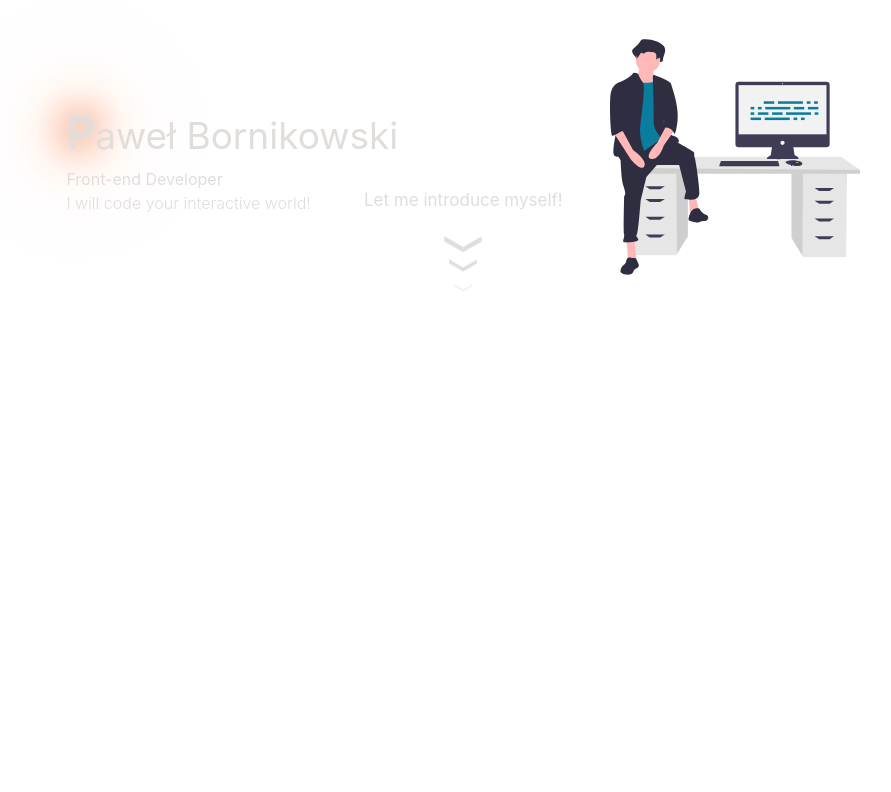
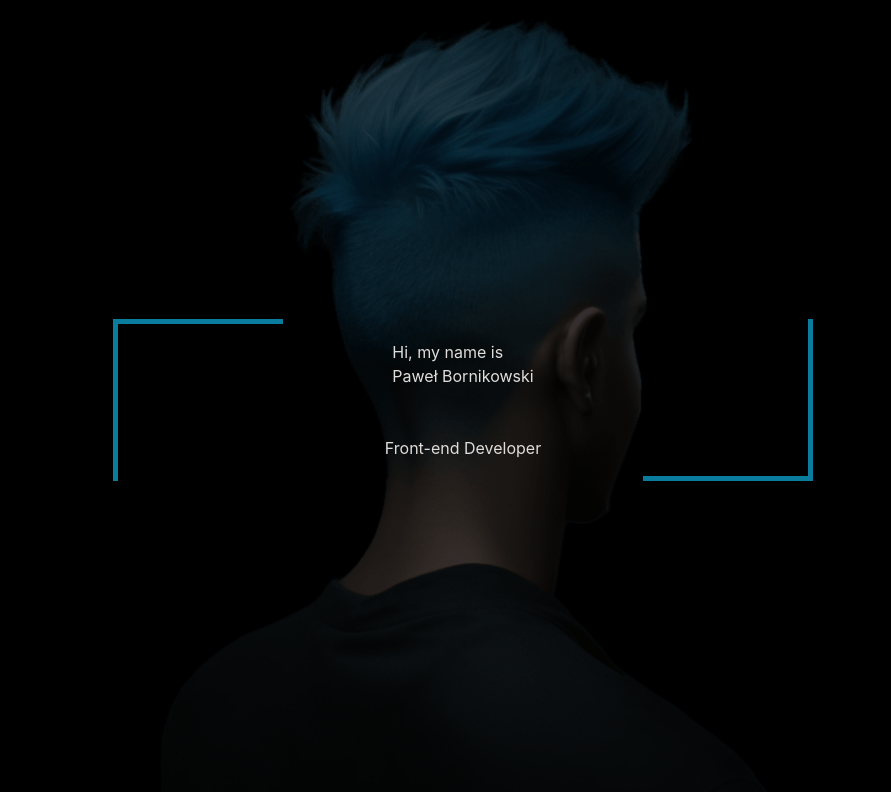
Before and after one commit to AoiTechDev/portffolio, a Next.js app: page /LandPage in a window 1280 px wide. Shown: the top 792 px of the page, without its empty margins (177-1068 px from the left). Built offline with nearby package versions, Linux system fonts and the light colour scheme.

Commit message:
remake landing page

```diff
--- a/src/pages/LandPage.jsx
+++ b/src/pages/LandPage.jsx
@@ -7,31 +7,23 @@ import Link from "next/link";
 import "@styles/arrows/arrows.sass";
 import Arrows from "../../components/visual_components/arrows/Arrows";
 import DevSVG from "@assets/icons/animation/dev_animation.svg";
-import devImg from '@assets/images/dev_img.svg'
+import frontImg from "@assets/images/nobg-frontimg.png";
 const Header = () => {
   return (
     <section id="landpage">
       <div className="landpage-content-wrapper">
-        <div className="my-name">
+        <div className="landpage-headline">
+          <div className="my-name">
+            <h1>Hi, my name is</h1>
+            <h1>Paweł Bornikowski</h1>
+          </div>
 
-          <h1>
-            <span>Paweł</span> <span>Bornikowski</span>
-          </h1>
           <h3>Front-end Developer</h3>
 
-          <h4>I will code your interactive world!</h4>
           {/* <div className="first-blob"></div> */}
         </div>
-
-        <Image
-          src={devImg}
-          width={300}
-          height={300}
-          className="svg-animation"
-        />
+        <Image src={frontImg} className="front-img" />
       </div>
-
-      <Arrows section={"#about"} headingText={"Let me introduce myself!"} />
     </section>
   );
 };
--- a/styles/_burger-menu.sass
+++ b/styles/_burger-menu.sass
@@ -4,7 +4,7 @@
 
 
 #burger-menu-open
-    visibility: hidden
+
     width: 50px
     height: 30px
     position: absolute
@@ -12,8 +12,7 @@
     z-index: 999
     right: 2rem
     top: 1rem
-    @media screen and (max-width: 950px)
-        visibility: visible
+
 
 
     span
--- a/styles/_variables.sass
+++ b/styles/_variables.sass
@@ -6,6 +6,13 @@ $grey: #E1DDDB
 $gradientListMain: black , #{$blue} ,black , black
 $gradientListSkills:  black , #{$blue} 20%   , black 70%
 
+$font-size-sm: clamp(0.8rem, 0.17vw + 0.76rem, 0.89rem)
+$font-size-base: clamp(1rem, 0.34vw + 0.91rem, 1.19rem)
+$font-size-md: clamp(1.25rem, 0.61vw + 1.1rem, 1.58rem)
+$font-size-ld: clamp(1.56rem, 1vw + 1.31rem, 2.11rem)
+$font-size-xl: clamp(1.95rem, 1.56vw + 1.56rem, 2.81rem)
+$font-size-xxl: clamp(2.32rem, 2.38vw + 1.85rem, 3.75rem)
+$font-size-xxxl: clamp(2.80rem, 3.25vw + 2rem, 4.56rem)
 // $layer1: radial-gradient(49% 81% at 45% 47%, #00000045 0%, #073AFF00 100%)
 // $layer2: radial-gradient(113% 91% at 8% 9%, #000000FF 1%, #FF000000 99%)
 // $layer3: radial-gradient(142% 91% at 83% 7%, #000000FF 1%, #FF000000 99%)
--- a/styles/landpage.sass
+++ b/styles/landpage.sass
@@ -3,97 +3,127 @@
 @import 'keyframes'
 #landpage
     color: #{$grey}
-    @include flexbox(center,center)
-    height: 100%
-    width: 100%
+    background: black
+
+    height: 100vh
     position: relative
     .landpage-content-wrapper
-        width: 70%
-        height: 50%
-        @include flexbox(center, space-evenly)
-        padding: 2rem
-        @media screen and (max-width: #{$large})
-            width: 100%
-            .svg-animation
-                width: 250px
-                height: 250px
-        @media screen and (max-width: #{$medium})
+        height: 100%
+        width: 100%
+        @include flexbox(center,center)
+        padding: 0 1rem
+        flex-direction: column
+        .landpage-headline
+            $b: 5px
+            $c: #{$blue}
+            $w: 170px
+            border: #{$b} solid #0000
+            $g: #0000 90deg, #{$c} 0
+            $p: $w $w border-box no-repeat
+            $topleft: conic-gradient(from 90deg at top $b left $b, $g) 0 0 / $p
+
+            $bottomright: conic-gradient(from -90deg at bottom $b right $b, $g) 100% 100% / $p
+
+            background: $topleft, $bottomright
+            @include flexbox(center,space-evenly)
             flex-direction: column
-            gap: 20px
-            .svg-animation
-                width: 200px
-                height: 200px
-        .my-name
-            @include flexbox(start,center)
-            flex-direction: column
-            @media screen and (max-width: #{$medium})
-                @include flexbox(center,center)
-                text-align: center
-            h1
-                font-weight: 400
-                animation: fadeInLeft 1s
-                font-size: calc(2rem + 0.390625vw)
-                &:nth-child(1)::first-letter
-                    font-size: calc(2.5rem + 0.390625vw)
-                    text-shadow: 0 0 10px #{$grey},0 0 35px #{$orange},0 0 40px #{$orange},0 0 50px #{$orange},0 0 80px #{$orange}, 0 0 150px #{$orange}
+            z-index: 1
+            gap: 3rem
+            //background: linear-gradient(to right, red 4px, transparent 4px) 0 0, linear-gradient(to left, red 4px, transparent 4px) 100% 100%, linear-gradient(to bottom, red 4px, transparent 4px) 0 0, linear-gradient(to top, red 4px, transparent 4px) 100% 100%
+            width: min(700px, 100%)
+            background-repeat: no-repeat
+            padding: 1rem
+        .front-img
+            width: min(650px,100%)
+            position: absolute
+            bottom: 0
+            opacity: 0.3
+            z-index: 0
 
-            h3
-                animation: fadeInLeft 1s
-                animation-fill-mode: backwards
-                animation-delay: 1s
-                font-weight: 400
-            h4
-                animation: fadeInRight 1s
-                animation-fill-mode: backwards
-                animation-delay: 1s
-                font-weight: 300
+        // width: 70%
+        // height: 50%
+        // @include flexbox(center, space-evenly)
+        // padding: 2rem
+        // @media screen and (max-width: #{$large})
+        //     width: 100%
+        //     .svg-animation
+        //         width: 250px
+        //         height: 250px
+        // @media screen and (max-width: #{$medium})
+        //     flex-direction: column
+        //     gap: 20px
+        //     .svg-animation
+        //         width: 200px
+        //         height: 200px
+        // .my-name
+        //     @include flexbox(start,center)
+        //     flex-direction: column
+        //     @media screen and (max-width: #{$medium})
+        //         @include flexbox(center,center)
+        //         text-align: center
+        //     h1
+        //         font-weight: 400
+        //         animation: fadeInLeft 1s
+        //         font-size: calc(2rem + 0.390625vw)
+        //         &:nth-child(1)::first-letter
+        //             font-size: calc(2.5rem + 0.390625vw)
+        //             text-shadow: 0 0 10px #{$grey},0 0 35px #{$orange},0 0 40px #{$orange},0 0 50px #{$orange},0 0 80px #{$orange}, 0 0 150px #{$orange}
 
+        //     h3
+        //         animation: fadeInLeft 1s
+        //         animation-fill-mode: backwards
+        //         animation-delay: 1s
+        //         font-weight: 400
+        //     h4
+        //         animation: fadeInRight 1s
+        //         animation-fill-mode: backwards
+        //         animation-delay: 1s
+        //         font-weight: 300
 
+// @media screen and (max-width: #{$tabletLandscape})
 
-@media screen and (max-width: #{$tabletLandscape})
+// @media screen and (max-width: #{$smallTabletLandscape})
 
-@media screen and (max-width: #{$smallTabletLandscape})
+// @media screen and (max-width: #{$medium})
+//     .landpage
+//         color: green
+//         .landpage-content-wrapper
+//             width: 100%
+//             padding: 2rem
 
-@media screen and (max-width: #{$medium})
-    .landpage
-        color: green
-        .landpage-content-wrapper
-            width: 100%
-            padding: 2rem
+// @media screen and (max-width: #{$mobileLandscape})
+//     .landpage
 
-@media screen and (max-width: #{$mobileLandscape})
-    .landpage
+//         .my-name
+//             @include flexbox(center,center)
+//             h1
+//                 &:nth-child(1)::first-letter
+//                     font-size: calc(35px + 0.390625vw)
+//                 span
+//                     font-size: calc(25px)
+//         .motiv-text
+//             align-self: center
+//             text-align: center
+//             font-size: calc(10px + 0.390625vw)
 
-        .my-name
-            @include flexbox(center,center)
-            h1
-                &:nth-child(1)::first-letter
-                    font-size: calc(35px + 0.390625vw)
-                span
-                    font-size: calc(25px)
-        .motiv-text
-            align-self: center
-            text-align: center
-            font-size: calc(10px + 0.390625vw)
+// @media only screen and (max-height: 575.98px) and (orientation: landscape)
+//     .landpage
 
-@media only screen and (max-height: 575.98px) and (orientation: landscape)
-    .landpage
+//         .my-name
 
-        .my-name
+//             align-self: start
+//         .motiv-text
 
-            align-self: start
-        .motiv-text
-
-            font-size: calc(10px + 0.390625vw)
-        .introducer
-            .arrow-container
-                align-self: start
-                left: 50px
-                top: -80px
-            .arrow
-                transform: scale(1)
-            h2
-                display: none
+//             font-size: calc(10px + 0.390625vw)
+//         .introducer
+//             .arrow-container
+//                 align-self: start
+//                 left: 50px
+//                 top: -80px
+//             .arrow
+//                 transform: scale(1)
+//             h2
+//                 display: none
 
     // .motiv-text
     //     padding-right: 2rem
--- a/styles/styles.sass
+++ b/styles/styles.sass
@@ -7,27 +7,23 @@
     margin: 0
     padding: 0
     box-sizing: border-box
-    font-family: system-ui, -apple-system, BlinkMacSystemFont, 'Segoe UI', Roboto, Oxygen, Ubuntu, Cantarell, 'Open Sans', 'Helvetica Neue', sans-serif
+    font-family: Cambria, Cochin, Georgia, Times, 'Times New Roman', serif
 
-html
-    font-size: calc(15px + 0.390625vw)
 
 .app
-    @include gradient( 60deg, #{$gradientListMain})
-    background-size: 100% 100%
-    background-position: 0px 0px,0px 0px,0px 0px,0px 0px,0px 0px
-    background-image: #{$landPageLayer1}, #{$landPageLayer2}, #{$landPageLayer3}, #{$landPageLayer4}, #{$landPageLayer5}
-
     height: 100vh
-    scroll-snap-type: y proximity
-    scroll-padding-top: 15vh
-    overflow: auto
-    scroll-behavior: smooth!important
-
-    section, main, footer
-        scroll-snap-align: end
-
-
+h1
+    font-size: #{$font-size-xxxl}
+h2
+    font-size: #{$font-size-xxl}
+h3
+    font-size: #{$font-size-xl}
+h4
+    font-size: #{$font-size-ld}
+h5
+    font-size: #{$font-size-md}
+p
+    font-size: #{$font-size-base}
 footer
     height: 5vh
     background-color: black
```
Also changed, not shown: app/page.jsx (+3 -7 lines), components/Nav.jsx (+8 -3 lines), styles/_navbar.sass (+4 -4 lines), assets/images/nobg-frontimg.png (added).
